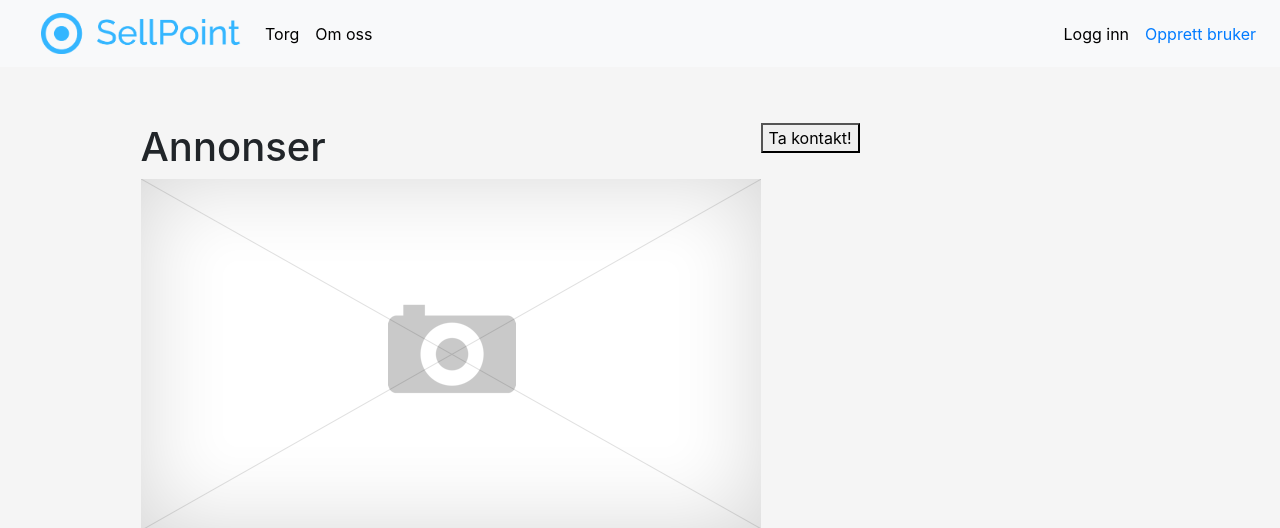
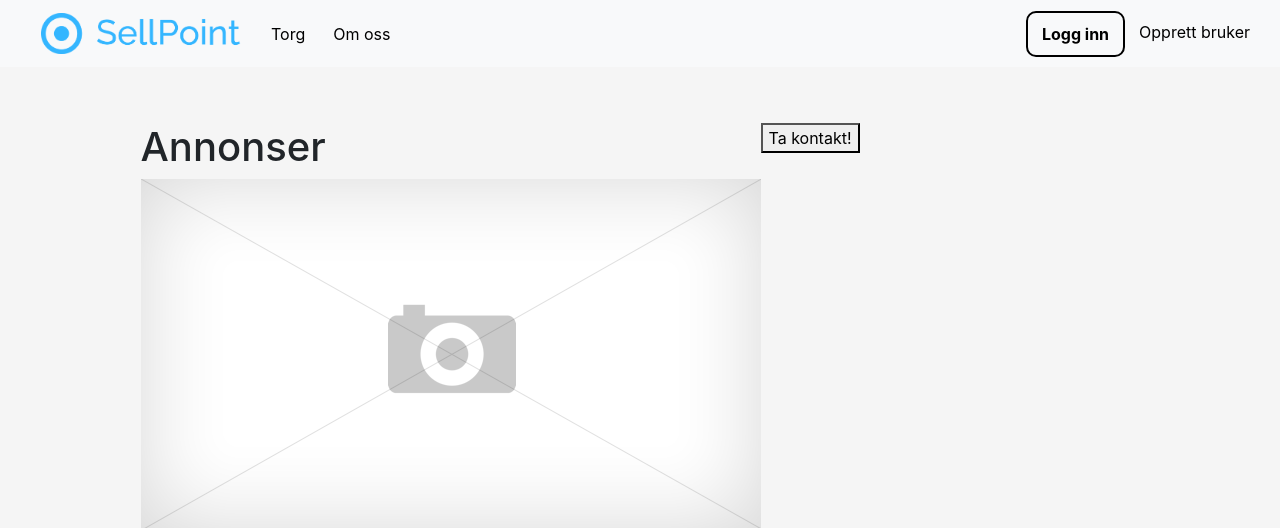
Before and after one commit to StefanTomic-NTNU/Sellpoint, a Django app: page /ads/ in a window 1280 px wide. Shown: the top 528 px of the page. Run offline with Django 3.2, Linux system fonts and the light colour scheme; some libraries are stand-ins or nearby versions.

Commit message:
Updated base.html

```diff
--- a/pages/templates/pages/base.html
+++ b/pages/templates/pages/base.html
@@ -44,129 +44,64 @@
                 <div class="mr-auto">
                     <ul class="navbar-nav">
                         <li class="nav-item">
+                            <!--Må fjerne hover effekt i stylesheet, og legge til stylen i stylesheet.-->
+                            <button class="bg-light nav-button" style="border: none;">
                                 <a class="nav-link" href="{% url 'ads' %}" style="color: black;"
                                 >Torg</a>
+                            </button>
                         </li>
                         <li class="nav-item">
+                            <button class="bg-light nav-button" style="border: none;">
                                 <a class="nav-link" href="#" style="color: black;"
                                 >Om oss</a>
+                            </button>
                         </li>
                     </ul>
                 </div>
                 {% if user.is_authenticated %}
                 <ul class="navbar-nav">
                     <li class="nav-item">
+                        <button class="bg-light nav-button" style="border: none;">
                             <a class="nav-link" href="#" style="color: black;"
                             >Opprett annonse</a>
+                        </button>
                     </li>
                     <li class="nav-item">
+                        <button class="bg-light nav-button" style="border: none;">
                             <a class="nav-link" href="{% url 'profile' %}" style="color: black;"
                             >Profil</a>
+                        </button>
                     </li>
                     <li class="nav-item">
+                        <button class="bg-light nav-button" style="font-weight: bold;
+                                    border: solid black 2px;
+                                    border-radius: 10px;">
                             <a class="nav-link" href="#" style="color: black;"
                             >Logg ut</a>
+                        </button>
                     </li>
                 </ul>
                 {% else %}
                 <ul class="navbar-nav">
                     <li class="nav-item">
+                         <button class="bg-light nav-button" style="font-weight: bold;
+                                    border: solid black 2px;
+                                    border-radius: 10px;">
                             <a class="nav-link" href="#" style="color: black;"
                             >Logg inn</a>
+                         </button>
                     </li>
                     <li class="nav-item">
-                        <a class="nav-link" href="#"
+                        <button class="bg-light nav-button" style="border: none;">
+                            <a class="nav-link" href="#" style="color: black;"
                             >Opprett bruker</a>
+                        </button>
                     </li>
                 </ul>
                 {% endif %}
             </div>
         </nav>
     </header>
-      <!--<nav class="navbar navbar-expand-md bg-light">
-        <div class="container">
-          <a class="navbar-brand" href="{% url 'pages-home' %}">
-            <div class = "logo">
-                <img src="{{ MEDIA_URL }}/media/site_images/SP-log.png" style="width:200px;" alt="Sellpoint">
-            </div>
-          </a>
-          <!--<button class="navbar-toggler" type="button" data-toggle="collapse" data-target="#navbarToggle" aria-controls="navbarToggle" aria-expanded="false" aria-label="Toggle navigation">
-          <span class="navbar-toggler-icon" style="color: black;
-                        text-decoration: none;
-                        border-style: solid;
-                        padding: 8px;
-                        border-width: 1px;
-                        border-radius: 10px;"></span>
-          </button>-->
-          <!--<button class="navbar-toggler" type="button" data-toggle="collapse" data-target="#navbarToggle" aria-controls="navbarToggle" aria-expanded="false" aria-label="Toggle navigation">
-             <span class="" role="button" ><i class="fa fa-bars" aria-hidden="true" style="color:black"></i></span>
-          </button>
-          <div class="collapse navbar-collapse" id="navbarToggle">
-            <div class="navbar-nav mr-auto">
-              <ul class="navbar-nav">
-              <li class="nav-item">
-                  <a class="nav-link" href="{% url 'ads' %}" style="color: black;
-
-                    padding-right: 20px;
-                    padding-left: 20px;"
-                      >Torg</a>
-                  </li>
-                  <li class="nav-item">
-                      <a class="nav-link" href="#" style="color: black;"
-                      >Om oss</a>
-                  </li>
-              </ul>
-            </div>
-            <!-- Navbar Right Side -->
-            <!--<div class="navbar-nav">
-                {% if user.is_authenticated %}
-                <ul class="navbar-nav text-left">
-                    <li class="nav-item">
-                        <a class="nav-link" href="#" style="color: black;
-                        padding-right: 20px;"
-                        >Opprett annonse</a>
-                    </li>
-                    <li class="nav-item">
-                        <a class="nav-link" href="{% url 'profile' %}" style="color: black;
-
-                        padding-right: 20px;"
-                        >Profil</a>
-                    </li>
-                    <li class="nav-item">
-                        <a class="nav-link" href="#" style="color: black;
-
-                        padding-right: 20px;"
-                        >Logg ut</a>
-                    </li>
-                </ul>
-                {% else %}
-                <ul class="navbar-nav text-left">
-                    <li class="nav-item">
-                        <a class="nav-link" href="#" style="color: black;
-
-                        text-decoration: none;
-                        padding-right: 20px;
-                        font-weight: bold;"
-                        >Logg inn</a>
-                    </li>
-                    <li class="nav-item">
-                        <a class="nav-link" href="#" style="color: black;
-
-                        text-decoration: none;
-                        //border-style: solid;
-                        padding: 8px;
-                        //border-width: 1px;
-                        //border-radius: 10px;"
-                        >Opprett bruker</a>
-                    </li>
-                </ul>
-                {% endif %}
-            </div>
-          </div>
-        </div>
-      </nav>
-    </header>-->
-
 
     <!-- Main Container --> <!-- Dette er nyttig for å vise meldinger som f.eks 'ny bruker opprettet' -->
     <main role="main" class="container">
```
Lines whose indentation alone changed are shown as unchanged.
